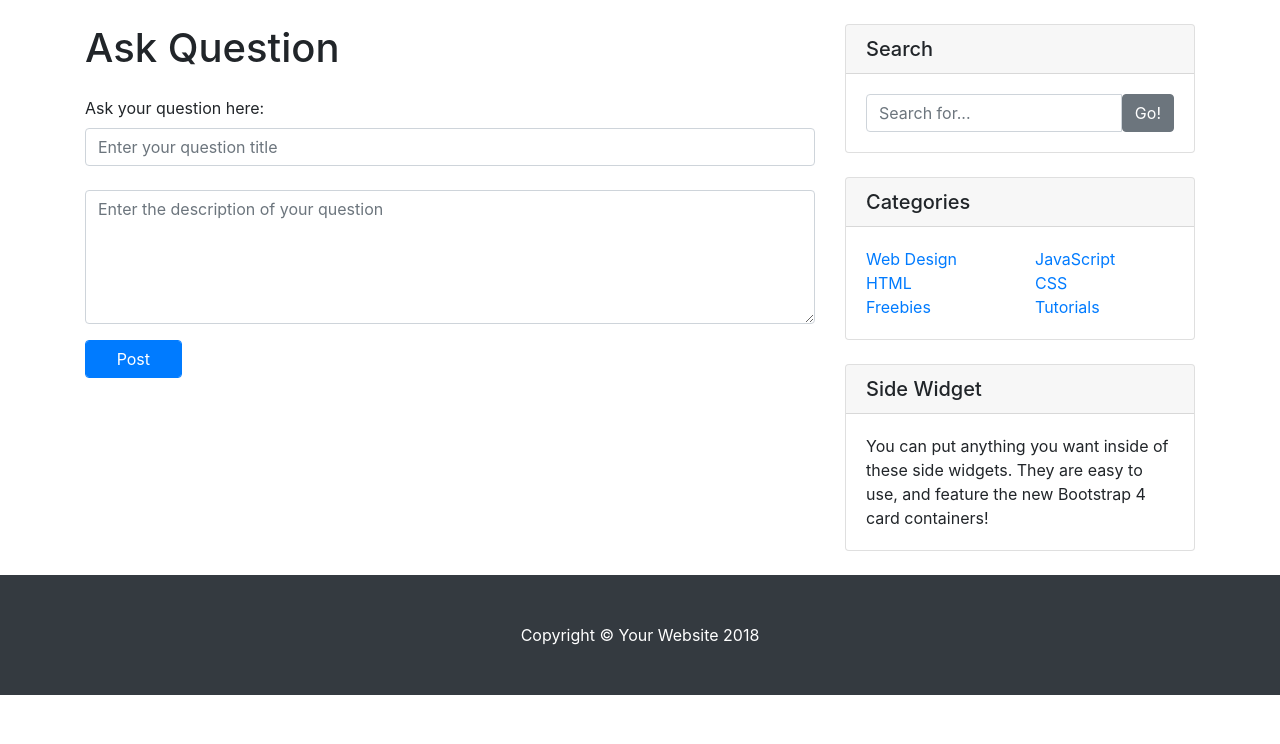
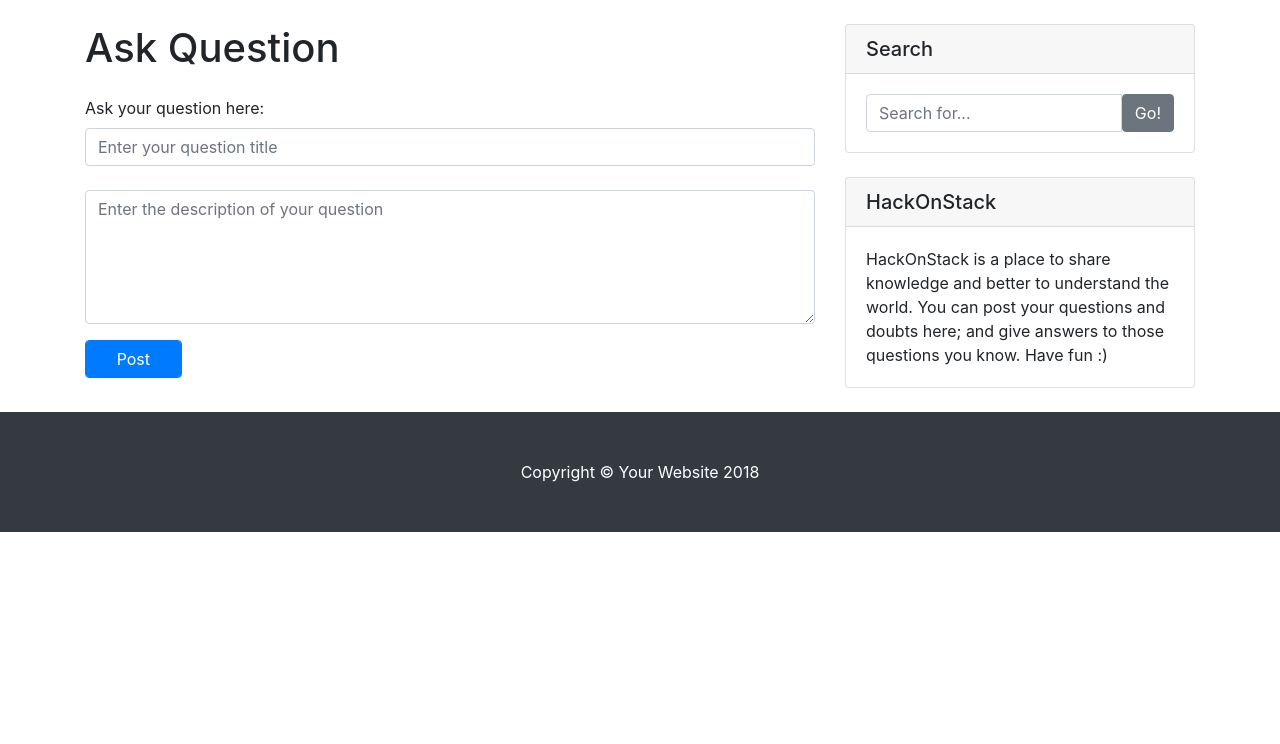
Before and after one commit to krkartikay/HackOnStack, a Flask app: page /post/question/ in a window 1280 px wide. Shown: the part 56-800 px from the top of the page. Run offline with Flask 2, Linux system fonts and the light colour scheme; the visitor is signed in with stand-in values (Sample User, id 1); some libraries are stand-ins or nearby versions.

Commit message:
site description

```diff
--- a/templates/layout.html
+++ b/templates/layout.html
@@ -15,6 +15,10 @@
 
     <!-- Custom styles for this template -->
     <link href="{{url_for('static',filename='css/main.css')}}" rel="stylesheet">
+
+    <!-- Bootstrap core JavaScript -->
+    <script src="{{url_for('static',filename='vendor/jquery/jquery.min.js')}}"></script>
+    <script src="{{url_for('static',filename='vendor/bootstrap/js/bootstrap.bundle.min.js')}}"></script>
 
   </head>
 
@@ -88,46 +92,13 @@
             </div>
           </div>
 
-          <!-- Categories Widget -->
-          <div class="card my-4">
-            <h5 class="card-header">Categories</h5>
-            <div class="card-body">
-              <div class="row">
-                <div class="col-lg-6">
-                  <ul class="list-unstyled mb-0">
-                    <li>
-                      <a href="#">Web Design</a>
-                    </li>
-                    <li>
-                      <a href="#">HTML</a>
-                    </li>
-                    <li>
-                      <a href="#">Freebies</a>
-                    </li>
-                  </ul>
-                </div>
-                <div class="col-lg-6">
-                  <ul class="list-unstyled mb-0">
-                    <li>
-                      <a href="#">JavaScript</a>
-                    </li>
-                    <li>
-                      <a href="#">CSS</a>
-                    </li>
-                    <li>
-                      <a href="#">Tutorials</a>
-                    </li>
-                  </ul>
-                </div>
-              </div>
-            </div>
-          </div>
-
           <!-- Side Widget -->
           <div class="card my-4">
-            <h5 class="card-header">Side Widget</h5>
+            <h5 class="card-header">HackOnStack</h5>
             <div class="card-body">
-              You can put anything you want inside of these side widgets. They are easy to use, and feature the new Bootstrap 4 card containers!
+              HackOnStack is a place to share knowledge and better to understand the world.
+              You can post your questions and doubts here; and give answers to those questions you know.
+              Have fun :)
             </div>
           </div>
 
@@ -144,16 +115,11 @@
     <!-- Footer -->
     <footer class="py-5 bg-dark">
       <div class="container">
-        <p class="m-0 text-center text-white">Copyright &copy; Your Website 2018</p>
+        <p class="m-0 text-center text-white">Copyright &copy; <span class="glyphicon glyphicon-heart"></span> Your Website 2018</p>
       </div>
       <!-- /.container -->
     </footer>
 
-
-    <!-- Bootstrap core JavaScript -->
-    <script src="{{url_for('static',filename='vendor/jquery/jquery.min.js')}}"></script>
-    <script src="{{url_for('static',filename='vendor/bootstrap/js/bootstrap.bundle.min.js')}}"></script>
-
   </body>
 
 </html>
```
